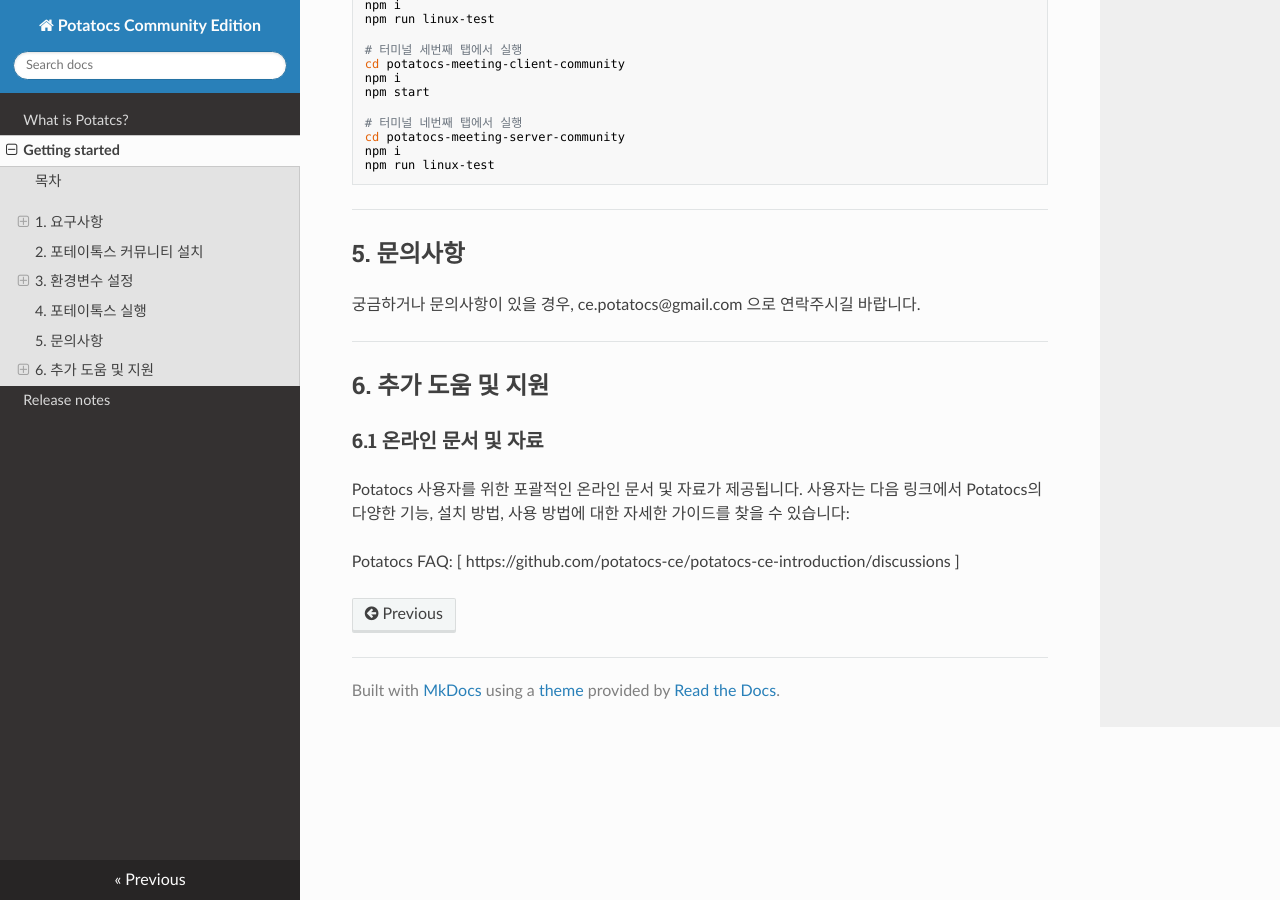
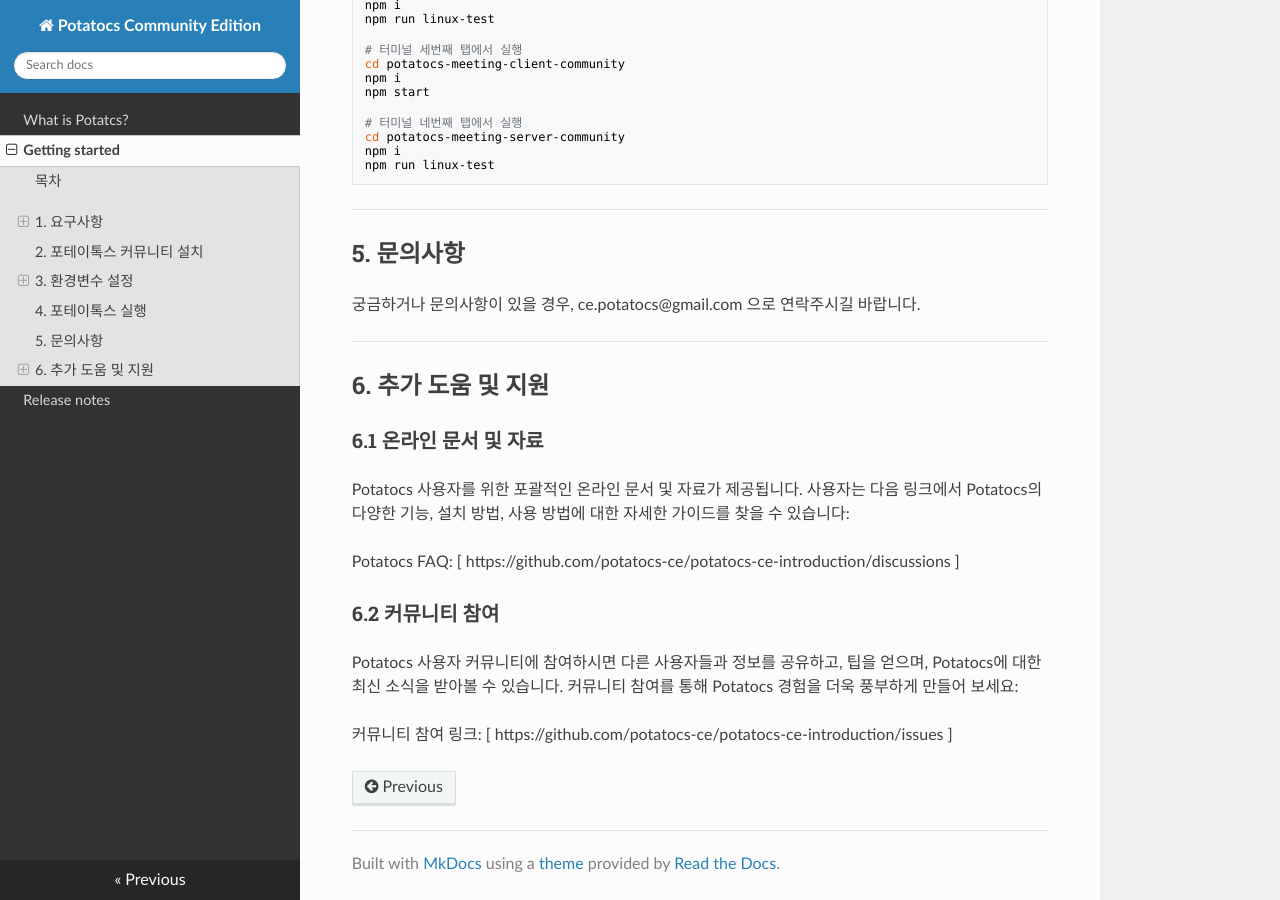
Before and after one commit to potatocs-ce/potatocs-ce-introduction, an MkDocs documentation site: the page built from docs/install.md, in a window 1280 px wide and 900 px high, scrolled down 3902 px. Built offline with MkDocs 1.6.1, drawn with Linux system fonts in a browser that asks for light colours; nearby versions of some CDN libraries.

Commit message:
[Update] add install.md support community

```diff
--- a/docs/install.md
+++ b/docs/install.md
@@ -246,3 +246,9 @@
 사용자는 다음 링크에서 Potatocs의 다양한 기능, 설치 방법, 사용 방법에 대한 자세한 가이드를 찾을 수 있습니다:
 
 Potatocs FAQ: [ https://github.com/potatocs-ce/potatocs-ce-introduction/discussions ]
+
+### 6.2 커뮤니티 참여
+Potatocs 사용자 커뮤니티에 참여하시면 다른 사용자들과 정보를 공유하고, 팁을 얻으며, Potatocs에 대한 최신 소식을 받아볼 수 있습니다.
+커뮤니티 참여를 통해 Potatocs 경험을 더욱 풍부하게 만들어 보세요:
+
+커뮤니티 참여 링크: [ https://github.com/potatocs-ce/potatocs-ce-introduction/issues ]
```
